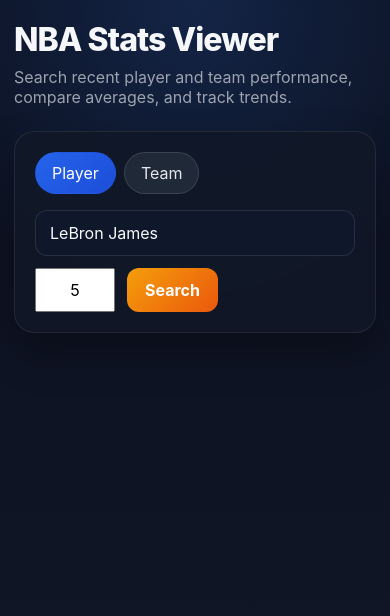
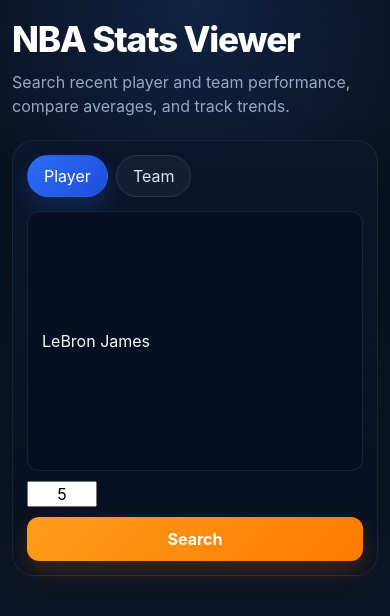
Before and after one commit to XTK99/BasketballStats, a React app in the folder frontend/: page / in a window 390 px wide. Shown: the top 616 px of the page. Built offline with nearby package versions, Linux system fonts and the light colour scheme; the HTML template or start-up script is replaced by a standard one.

Commit message:
cleaned up number of games display

```diff
--- a/frontend/src/App.css
+++ b/frontend/src/App.css
@@ -8,13 +8,19 @@
   background: #0b1020;
 }
 
+html,
+body,
+#root {
+  min-height: 100%;
+}
+
 body {
   margin: 0;
   min-width: 320px;
   min-height: 100vh;
   background:
-    radial-gradient(circle at top, rgba(59, 130, 246, 0.18), transparent 35%),
-    linear-gradient(180deg, #0b1020 0%, #111827 100%);
+    radial-gradient(circle at top, rgba(59, 130, 246, 0.16), transparent 30%),
+    linear-gradient(180deg, #08111f 0%, #0b1426 45%, #0d172b 100%);
   color: #f5f7fa;
 }
 
@@ -24,86 +30,117 @@
   font: inherit;
 }
 
+button {
+  border: none;
+}
+
 .app-shell {
-  max-width: 1400px;
+  max-width: 1240px;
   margin: 0 auto;
-  padding: 32px 20px 48px;
+  padding: 28px 20px 48px;
 }
 
 .app-header {
-  margin-bottom: 24px;
+  margin-bottom: 22px;
 }
 
 .app-title {
   margin: 0;
-  font-size: clamp(2rem, 5vw, 4rem);
+  font-size: clamp(2.2rem, 5vw, 4rem);
   font-weight: 800;
-  letter-spacing: -0.03em;
+  letter-spacing: -0.035em;
+  color: #ffffff;
 }
 
 .app-subtitle {
-  margin-top: 8px;
-  color: #9ca3af;
+  margin-top: 10px;
+  color: #97a7c3;
   font-size: 1rem;
+  max-width: 760px;
+  line-height: 1.5;
 }
 
 .toolbar-card,
 .panel-card,
 .summary-card,
 .table-card {
-  background: rgba(17, 24, 39, 0.9);
-  border: 1px solid rgba(255, 255, 255, 0.08);
-  border-radius: 20px;
-  box-shadow: 0 20px 40px rgba(0, 0, 0, 0.25);
+  background: linear-gradient(
+    180deg,
+    rgba(11, 22, 43, 0.94),
+    rgba(8, 17, 34, 0.96)
+  );
+  border: 1px solid rgba(255, 255, 255, 0.07);
+  border-radius: 22px;
+  box-shadow: 0 14px 36px rgba(0, 0, 0, 0.24);
   backdrop-filter: blur(10px);
 }
 
 .toolbar-card {
-  padding: 20px;
-  margin-bottom: 20px;
+  padding: 16px;
+  margin-bottom: 24px;
 }
 
 .mode-toggle {
   display: inline-flex;
   gap: 8px;
-  margin-bottom: 16px;
+  margin-bottom: 14px;
 }
 
 .mode-button {
-  border: 1px solid rgba(255, 255, 255, 0.12);
-  background: #1f2937;
-  color: #e5e7eb;
+  border: 1px solid rgba(255, 255, 255, 0.1);
+  background: rgba(255, 255, 255, 0.04);
+  color: #dbe5f3;
   padding: 10px 16px;
   border-radius: 999px;
   cursor: pointer;
-  transition: 0.2s ease;
+  transition:
+    transform 0.18s ease,
+    background 0.2s ease,
+    border-color 0.2s ease;
 }
 
 .mode-button:hover {
   transform: translateY(-1px);
-  background: #273449;
+  background: rgba(255, 255, 255, 0.08);
 }
 
 .mode-button.active {
-  background: linear-gradient(135deg, #2563eb, #1d4ed8);
+  background: linear-gradient(135deg, #2f6df6, #1d4ed8);
   color: white;
   border-color: transparent;
+  box-shadow: 0 10px 20px rgba(37, 99, 235, 0.24);
 }
 
 .search-row {
   display: flex;
   flex-wrap: wrap;
-  gap: 12px;
+  gap: 10px;
+  align-items: center;
 }
 
 .search-input,
 .search-select,
-.search-number {
-  background: #0f172a;
+.search-number,
+.threshold-control {
+  height: 44px;
+  background: rgba(7, 16, 34, 0.95);
   color: #f8fafc;
-  border: 1px solid rgba(255, 255, 255, 0.1);
+  border: 1px solid rgba(255, 255, 255, 0.08);
   border-radius: 12px;
-  padding: 12px 14px;
+  padding: 0 14px;
+  outline: none;
+  transition:
+    border-color 0.2s ease,
+    box-shadow 0.2s ease,
+    background 0.2s ease;
+}
+
+.search-input:focus,
+.search-select:focus,
+.search-number:focus,
+.threshold-control:focus {
+  border-color: rgba(82, 146, 255, 0.7);
+  box-shadow: 0 0 0 3px rgba(82, 146, 255, 0.16);
 }
 
 .search-input {
@@ -112,22 +149,37 @@
 }
 
 .search-number {
-  width: 90px;
+  width: 70px;
+  text-align: center;
+}
+
+.last-games-input {
+  width: 70px;
+  text-align: center;
 }
 
 .search-select {
-  min-width: 180px;
+  min-width: 160px;
+}
+
+.search-button,
+.threshold-add-button {
+  height: 44px;
+  border-radius: 12px;
+  padding: 0 18px;
+  font-weight: 700;
+  cursor: pointer;
+  transition:
+    transform 0.18s ease,
+    filter 0.18s ease,
+    box-shadow 0.2s ease,
+    opacity 0.2s ease;
 }
 
 .search-button {
-  background: linear-gradient(135deg, #f59e0b, #ea580c);
+  background: linear-gradient(135deg, #ff9d1c, #ff7a00);
   color: white;
-  border: none;
-  border-radius: 12px;
-  padding: 12px 18px;
-  font-weight: 700;
-  cursor: pointer;
-  transition: 0.2s ease;
+  box-shadow: 0 10px 22px rgba(255, 122, 0, 0.22);
 }
 
 .search-button:hover {
@@ -139,138 +191,228 @@
   opacity: 0.7;
   cursor: not-allowed;
   transform: none;
+  box-shadow: none;
 }
 
 .status-error {
-  margin: 16px 0 0;
+  margin: 14px 0 0;
   color: #fca5a5;
 }
 
 .results-header {
-  margin: 24px 0 18px;
+  margin: 10px 0 22px;
+}
+
+.results-header-main {
+  display: flex;
+  justify-content: space-between;
+  align-items: flex-end;
+  gap: 20px;
+  flex-wrap: wrap;
+}
+
+.hero-stats {
+  display: flex;
+  gap: 14px;
+  flex-wrap: wrap;
+}
+
+.hero-stat-card {
+  min-width: 220px;
+  padding: 16px 18px;
+  border-radius: 18px;
+  background: linear-gradient(
+    180deg,
+    rgba(255, 255, 255, 0.06),
+    rgba(255, 255, 255, 0.025)
+  );
+  border: 1px solid rgba(255, 255, 255, 0.08);
+  box-shadow: 0 12px 28px rgba(0, 0, 0, 0.2);
+  display: flex;
+  flex-direction: column;
+  gap: 6px;
+}
+
+.hero-stat-label {
+  font-size: 0.78rem;
+  text-transform: uppercase;
+  letter-spacing: 0.06em;
+  color: #8fa5c8;
+  font-weight: 700;
+}
+
+.hero-stat-value {
+  font-size: 2rem;
+  font-weight: 800;
+  color: #ffffff;
+  line-height: 1.1;
+}
+
+.hero-stat-subvalue {
+  font-size: 1rem;
+  color: #77b2ff;
+  font-weight: 700;
+}
+
+.results-title-block {
+  display: flex;
+  flex-direction: column;
+  gap: 10px;
 }
 
 .results-title {
   margin: 0;
-  font-size: 2rem;
-  font-weight: 750;
+  font-size: clamp(2rem, 4vw, 2.8rem);
+  font-weight: 800;
+  letter-spacing: -0.03em;
+  color: #ffffff;
+  line-height: 1.05;
 }
 
+.results-subrow {
+  display: flex;
+  align-items: center;
+  gap: 10px;
+  flex-wrap: wrap;
+}
+
+.season-badge {
+  display: inline-flex;
+  align-items: center;
+  height: 32px;
+  padding: 0 12px;
+  border-radius: 999px;
+  background: rgba(255, 255, 255, 0.05);
+  border: 1px solid rgba(255, 255, 255, 0.08);
+  color: #a9bcda;
+  font-size: 0.88rem;
+  font-weight: 600;
+  letter-spacing: 0.01em;
+}
 .results-meta {
-  margin-top: 6px;
-  color: #9ca3af;
+  margin-top: 8px;
+  color: #9db0cf;
+  font-size: 0.96rem;
+}
+
+.results-stats-row {
+  display: flex;
+  gap: 14px;
+  margin-top: 16px;
+  flex-wrap: wrap;
+}
+
+.results-stat-card {
+  min-width: 160px;
+  padding: 14px 16px;
+  border-radius: 18px;
+  background: linear-gradient(
+    180deg,
+    rgba(255, 255, 255, 0.045),
+    rgba(255, 255, 255, 0.02)
+  );
+  border: 1px solid rgba(255, 255, 255, 0.07);
+  display: flex;
+  flex-direction: column;
+  justify-content: center;
+  gap: 6px;
+}
+
+.results-stat-label {
+  font-size: 0.78rem;
+  text-transform: uppercase;
+  letter-spacing: 0.05em;
+  color: #8fa5c8;
+}
+
+.results-stat-value {
+  font-size: 2rem;
+  font-weight: 800;
+  color: #ffffff;
+  line-height: 1.1;
+}
+
+.results-stat-subvalue {
+  font-size: 0.95rem;
+  font-weight: 600;
+  color: #77b2ff;
+  margin-left: 4px;
 }
 
 .summary-grid {
   display: grid;
-  grid-template-columns: repeat(auto-fit, minmax(140px, 1fr));
-  gap: 14px;
+  grid-template-columns: repeat(auto-fit, minmax(150px, 1fr));
+  gap: 12px;
   margin-bottom: 20px;
 }
 
 .summary-card {
-  padding: 16px;
+  padding: 16px 16px 14px;
+  border-radius: 18px;
+  background: linear-gradient(
+    180deg,
+    rgba(255, 255, 255, 0.035),
+    rgba(255, 255, 255, 0.02)
+  );
 }
 
 .summary-label {
-  font-size: 0.85rem;
-  color: #9ca3af;
-  margin-bottom: 8px;
+  font-size: 0.78rem;
+  color: #8fa5c8;
+  margin-bottom: 10px;
+  text-transform: uppercase;
+  letter-spacing: 0.05em;
 }
 
 .summary-value {
-  font-size: 1.7rem;
+  font-size: 2rem;
   font-weight: 800;
   color: #f8fafc;
+  line-height: 1;
 }
 
 .panel-card {
-  padding: 18px;
-  margin-bottom: 20px;
+  padding: 16px 18px;
+  margin-bottom: 16px;
 }
 
 .panel-title {
   margin: 0 0 14px;
-  font-size: 1.1rem;
-  font-weight: 700;
+  font-size: 1.08rem;
+  font-weight: 750;
+  color: #f8fbff;
 }
 
-.table-card {
-  padding: 0;
-  overflow: hidden;
+.filters-row,
+.threshold-controls {
+  display: flex;
+  flex-wrap: wrap;
+  gap: 10px;
+  align-items: center;
 }
 
-.table-scroll {
-  overflow-x: auto;
+.search-input,
+.threshold-input {
+  min-width: 180px;
 }
 
-.game-table {
-  width: 100%;
-  min-width: 1100px;
-  border-collapse: collapse;
+.secondary-button {
+  height: 44px;
+  background: rgba(255, 255, 255, 0.055);
+  color: #e5e7eb;
+  border: 1px solid rgba(255, 255, 255, 0.1);
+  border-radius: 12px;
+  padding: 0 16px;
+  cursor: pointer;
+  transition:
+    transform 0.18s ease,
+    background 0.18s ease,
+    border-color 0.18s ease;
 }
 
-.game-table thead {
-  background: #111827;
-}
-
-.game-table th,
-.game-table td {
-  padding: 12px 14px;
-  text-align: left;
-  border-bottom: 1px solid rgba(255, 255, 255, 0.06);
-  white-space: nowrap;
-}
-
-.game-table th {
-  font-size: 0.84rem;
-  color: #cbd5e1;
-  text-transform: uppercase;
-  letter-spacing: 0.04em;
-}
-
-.game-table td {
-  color: #f8fafc;
-}
-
-.game-table tbody tr:hover {
-  background: rgba(255, 255, 255, 0.03);
-}
-
-.result-pill {
-  display: inline-block;
-  min-width: 34px;
-  text-align: center;
-  padding: 5px 9px;
-  border-radius: 999px;
-  font-size: 0.82rem;
-  font-weight: 700;
-}
-
-.result-win {
-  background: rgba(34, 197, 94, 0.18);
-  color: #86efac;
-}
-
-.result-loss {
-  background: rgba(239, 68, 68, 0.18);
-  color: #fca5a5;
-}
-
-@media (max-width: 700px) {
-  .app-shell {
-    padding: 20px 14px 36px;
-  }
-
-  .results-title {
-    font-size: 1.5rem;
-  }
-}
-
-.filters-row {
-  display: flex;
-  flex-wrap: wrap;
-  gap: 12px;
+.secondary-button:hover {
+  background: rgba(255, 255, 255, 0.09);
+  transform: translateY(-1px);
 }
 
 .active-filters {
@@ -286,7 +428,7 @@
   padding: 8px 12px;
   border-radius: 999px;
   background: rgba(64, 116, 194, 0.18);
-  border: 1px solid rgba(120, 170, 255, 0.28);
+  border: 1px solid rgba(120, 170, 255, 0.24);
   color: #dbe9ff;
   font-size: 14px;
   font-weight: 600;
@@ -322,59 +464,24 @@
 .filter-pill-remove:active {
   transform: scale(0.96);
 }
-.secondary-button {
-  background: #1f2937;
-  color: #e5e7eb;
-  border: 1px solid rgba(255, 255, 255, 0.12);
-  border-radius: 12px;
-  padding: 12px 16px;
-  cursor: pointer;
-  transition: 0.2s ease;
-}
-
-.secondary-button:hover {
-  background: #273449;
-  transform: translateY(-1px);
-}
-
-.threshold-controls {
-  display: flex;
-  flex-wrap: wrap;
-  gap: 12px;
-  align-items: center;
-  margin-top: 12px;
-}
 
 .threshold-control {
-  height: 44px;
-  border-radius: 12px;
-  border: 1px solid rgba(120, 150, 255, 0.16);
-  background: rgba(8, 18, 46, 0.92);
+  border: 1px solid rgba(120, 150, 255, 0.14);
+  background: rgba(8, 18, 46, 0.9);
   color: #f3f7ff;
-  padding: 0 14px;
   font-size: 15px;
-  outline: none;
-  transition:
-    border-color 0.2s ease,
-    box-shadow 0.2s ease,
-    transform 0.15s ease;
-}
-
-.threshold-control:focus {
-  border-color: rgba(74, 144, 255, 0.7);
-  box-shadow: 0 0 0 3px rgba(74, 144, 255, 0.16);
 }
 
 .threshold-select {
-  min-width: 160px;
+  min-width: 120px;
 }
 
 .threshold-operator {
-  width: 90px;
+  width: 68px;
 }
 
 .threshold-input {
-  width: 120px;
+  width: 100px;
   appearance: textfield;
   -moz-appearance: textfield;
 }
@@ -386,45 +493,152 @@
 }
 
 .threshold-add-button {
-  height: 44px;
-  padding: 0 18px;
-  border: none;
-  border-radius: 12px;
   background: linear-gradient(135deg, #ff9a1f, #ff7a00);
   color: white;
-  font-size: 14px;
-  font-weight: 700;
-  cursor: pointer;
-  transition:
-    transform 0.15s ease,
-    box-shadow 0.2s ease,
-    opacity 0.2s ease;
+  box-shadow: 0 10px 22px rgba(255, 122, 0, 0.22);
 }
 
 .threshold-add-button:hover {
   transform: translateY(-1px);
-  box-shadow: 0 10px 22px rgba(255, 122, 0, 0.28);
+  box-shadow: 0 12px 24px rgba(255, 122, 0, 0.28);
 }
 
 .threshold-add-button:active {
   transform: translateY(0);
 }
 
+.table-card {
+  padding: 0;
+  overflow: hidden;
+  border-radius: 20px;
+}
+
+.table-scroll {
+  overflow-x: auto;
+}
+
+.game-table {
+  width: 100%;
+  min-width: 1100px;
+  border-collapse: collapse;
+}
+
+.game-table thead {
+  background: rgba(255, 255, 255, 0.025);
+}
+
+.game-table th,
+.game-table td {
+  padding: 12px 14px;
+  text-align: left;
+  border-bottom: 1px solid rgba(255, 255, 255, 0.06);
+  white-space: nowrap;
+}
+
+.game-table th {
+  font-size: 0.78rem;
+  color: #b9c8de;
+  text-transform: uppercase;
+  letter-spacing: 0.05em;
+  font-weight: 700;
+}
+
+.game-table td {
+  color: #f8fafc;
+}
+
+.game-table tbody tr:hover {
+  background: rgba(255, 255, 255, 0.03);
+}
+
+.result-pill {
+  display: inline-block;
+  min-width: 34px;
+  text-align: center;
+  padding: 5px 9px;
+  border-radius: 999px;
+  font-size: 0.82rem;
+  font-weight: 700;
+}
+
+.result-win {
+  background: rgba(34, 197, 94, 0.18);
+  color: #86efac;
+}
+
+.result-loss {
+  background: rgba(239, 68, 68, 0.18);
+  color: #fca5a5;
+}
+
+.recharts-responsive-container {
+  min-height: 320px;
+}
+
+@media (max-width: 900px) {
+  .app-shell {
+    padding: 22px 16px 40px;
+  }
+
+  .results-title {
+    font-size: 1.8rem;
+  }
+
+  .results-stat-card {
+    min-width: 145px;
+  }
+
+  .summary-grid {
+    grid-template-columns: repeat(auto-fit, minmax(130px, 1fr));
+  }
+}
+
 @media (max-width: 640px) {
+  .app-shell {
+    padding: 18px 12px 32px;
+  }
+
+  .toolbar-card,
+  .panel-card {
+    padding: 14px;
+  }
+
+  .results-title {
+    font-size: 1.5rem;
+  }
+
+  .search-row,
+  .filters-row,
   .threshold-controls {
     flex-direction: column;
     align-items: stretch;
   }
 
+  .search-input,
+  .search-select,
+  .search-number,
+  .search-button,
+  .secondary-button,
   .threshold-select,
   .threshold-operator,
   .threshold-input,
   .threshold-add-button {
     width: 100%;
   }
+
+  .results-stats-row {
+    flex-direction: column;
+  }
+
+  .results-stat-card {
+    width: 100%;
+  }
+
+  .summary-grid {
+    grid-template-columns: repeat(2, 1fr);
+  }
+
+  .game-table {
+    min-width: 900px;
+  }
 }
-
-.last-games-input {
-  width: 80px;
-  text-align: center;
-}
```
Also changed, not shown: frontend/src/App.jsx (+21 -4 lines).
